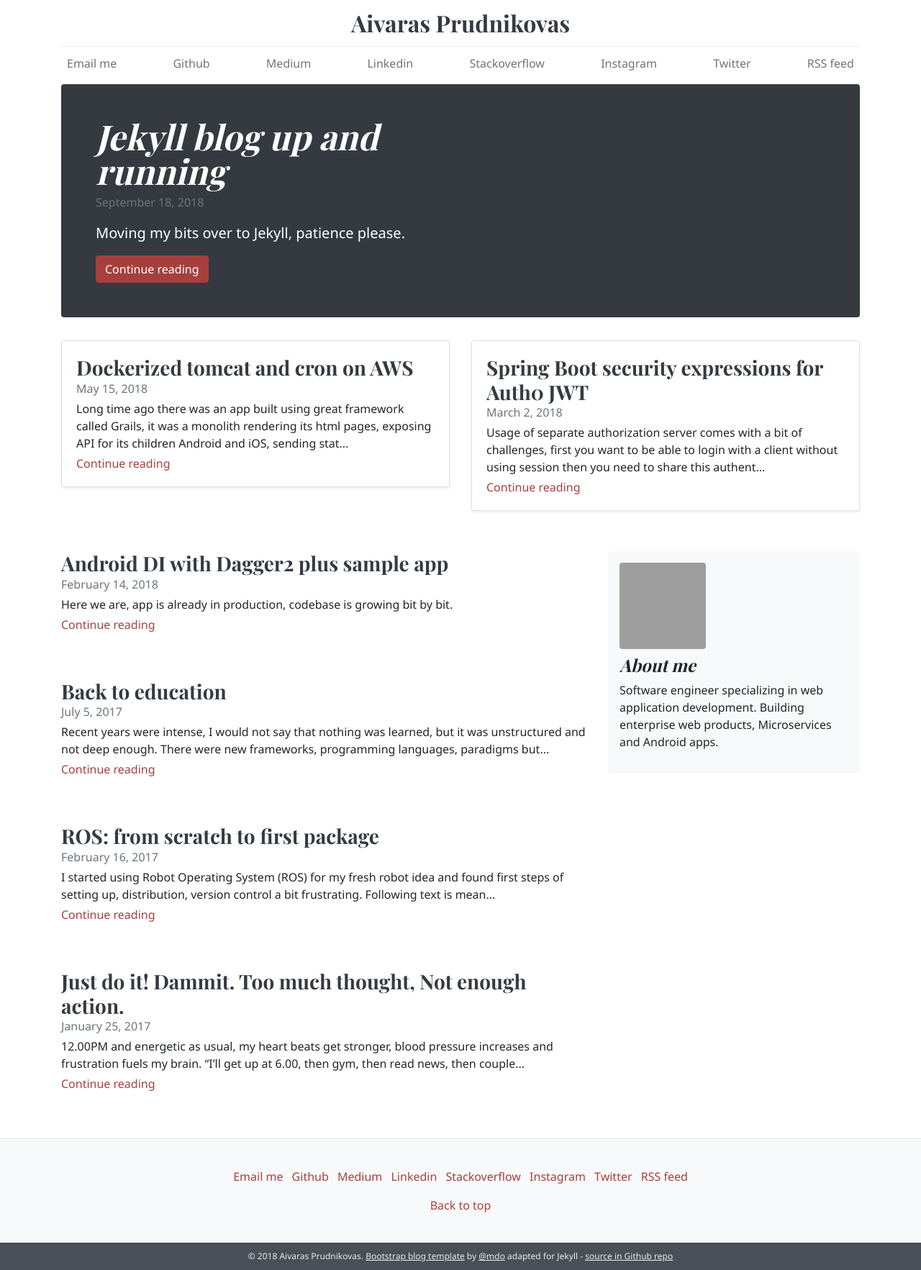
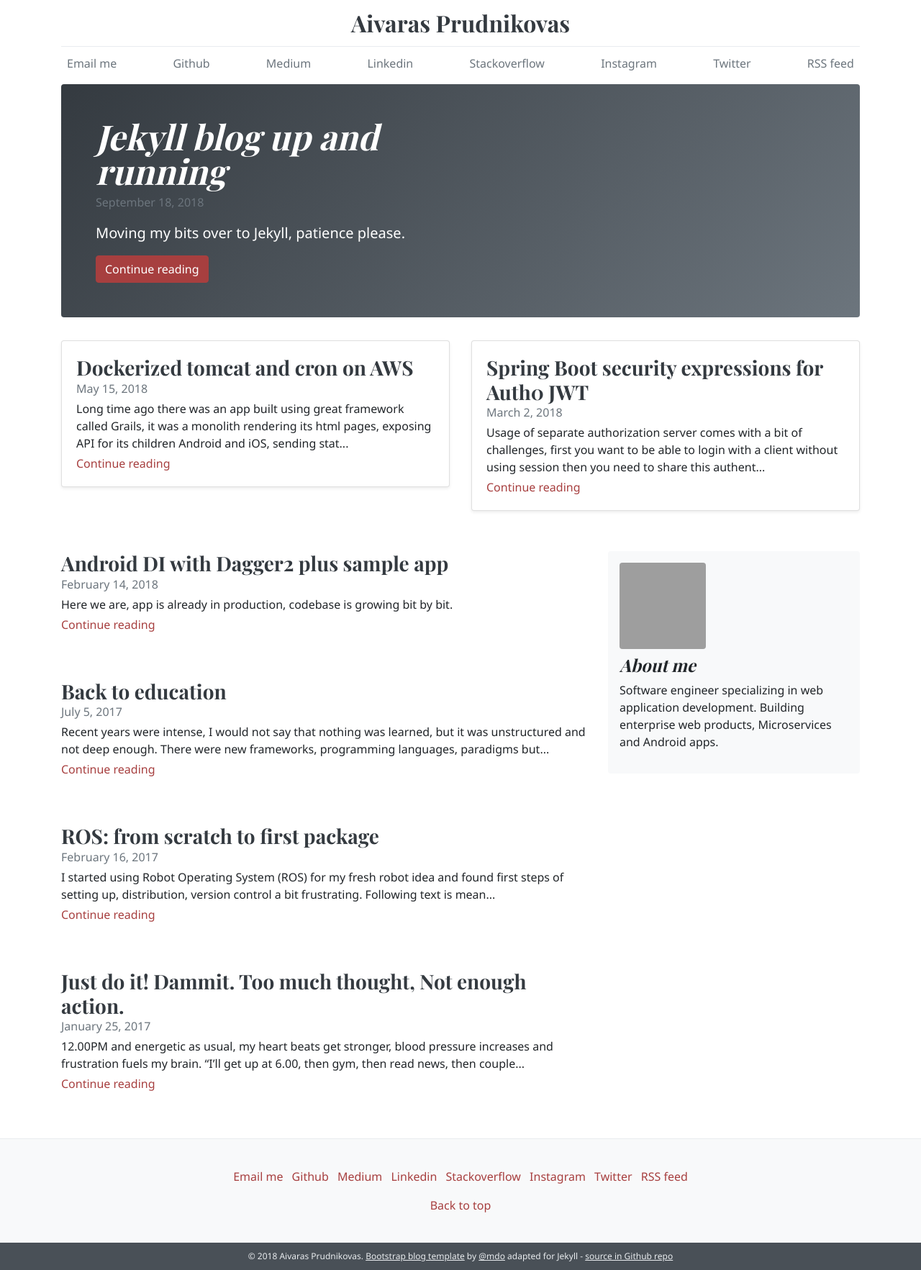
Before and after one commit to ivarprudnikov/ivarprudnikov.com, a Jekyll site: the page built from index.html, in a window 1280 px wide. Shown: the whole page at 72% size. Built offline with Jekyll 4.4.1, drawn with Linux system fonts in a browser that asks for light colours; grey boxes are pictures that could not be loaded.

Commit message:
add gradient effect to jumbotron

```diff
--- a/index.html
+++ b/index.html
@@ -8,7 +8,7 @@ layout: default
 {% assign excerpt_max_len = 180 %}
 
 <!-- top most blog entry -->
-<div class="jumbotron p-3 p-md-5 text-white rounded bg-dark">
+<div class="jumbotron p-3 p-md-5 text-white rounded jumbotron-dark">
   <div class="col-md-6 px-0">
     <h1 class="display-4 font-italic">
       {{ first_post.title }}
--- a/style.scss
+++ b/style.scss
@@ -11,6 +11,13 @@ $font-family-sans-serif: "Segoe UI", Roboto, "Helvetica Neue", Arial, sans-serif
 
 #main {
   min-height: 60vh;
+}
+
+.jumbotron-dark {
+  background: $gray-800;
+  background: -moz-linear-gradient(-45deg, $gray-800 0%, $gray-600 100%);
+  background: -webkit-linear-gradient(-45deg, $gray-800 0%,$gray-600 100%);
+  background: linear-gradient(135deg, $gray-800 0%,$gray-600 100%);
 }
 
 .blog-header {
```
